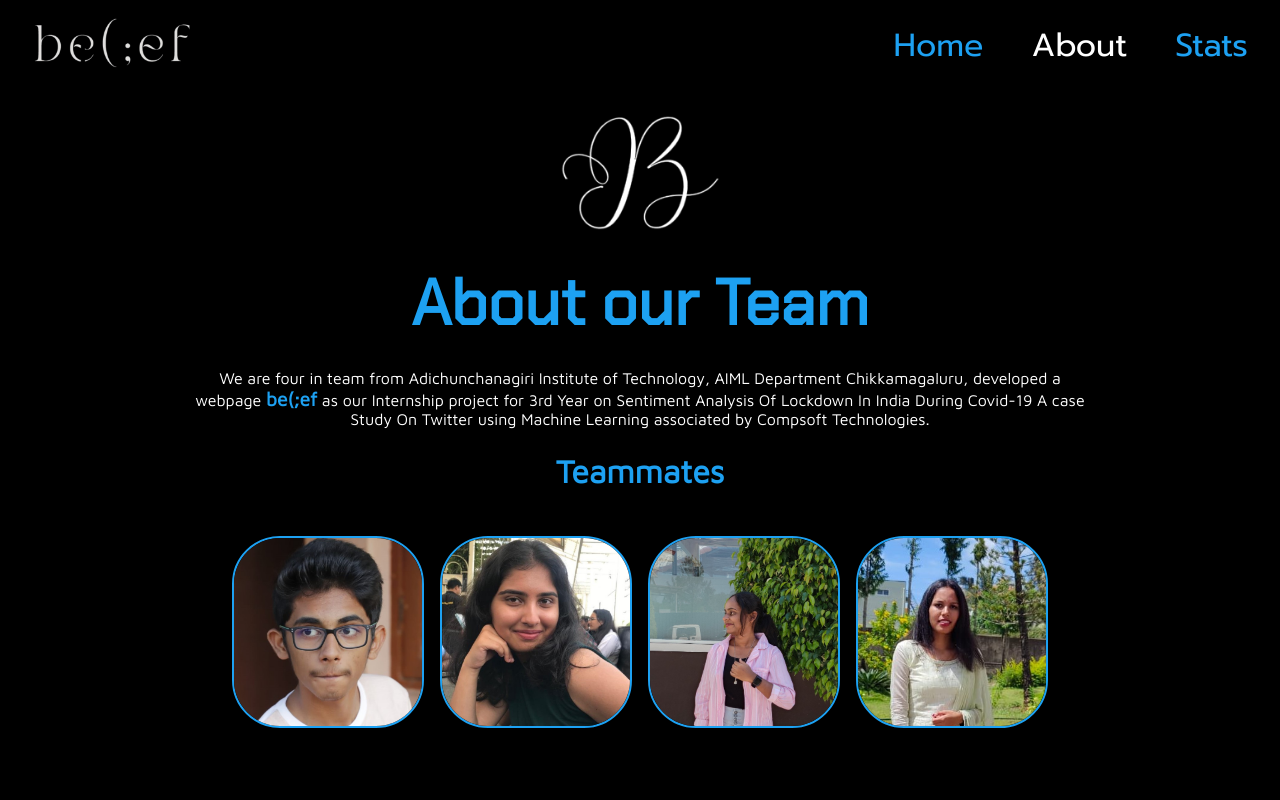
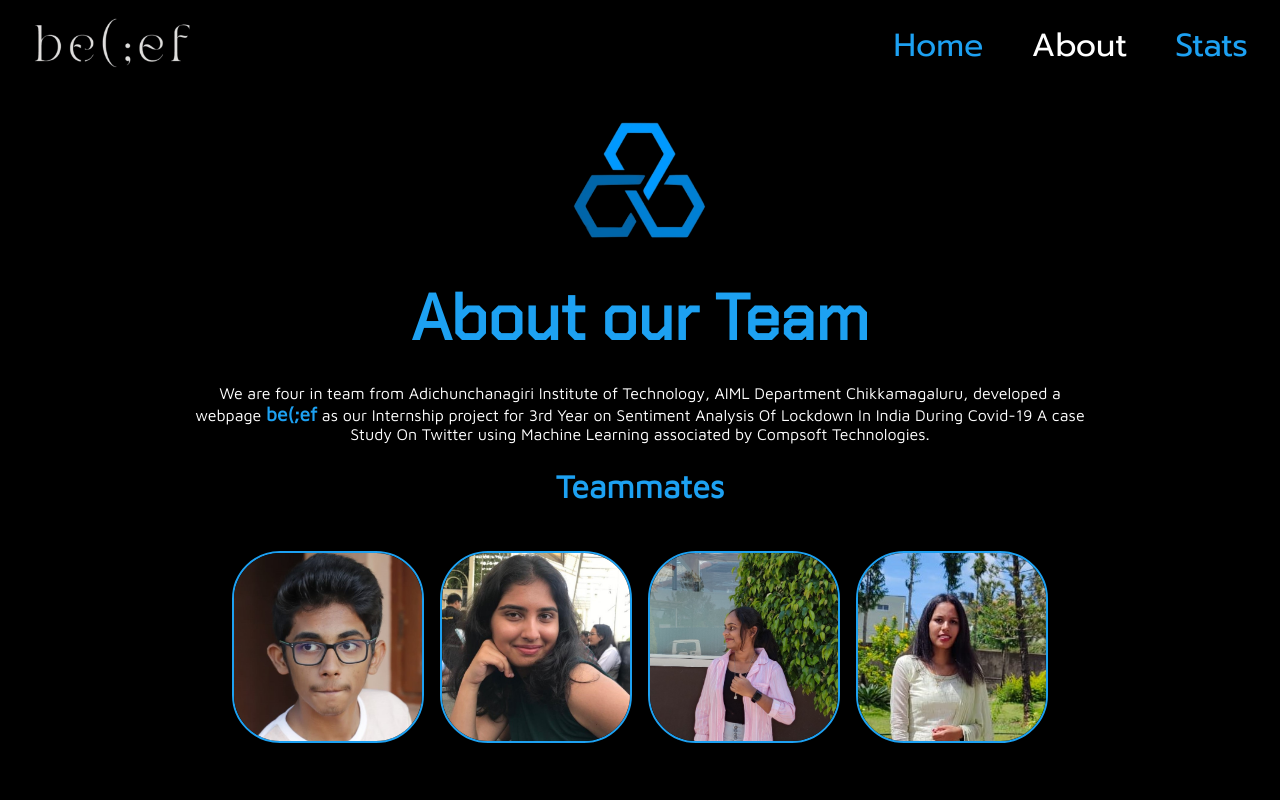
Before and after one commit to soorya-u/Belief, a React (Vite) app in the folder client/: page /about in a window 1280 px wide. Shown: the top 800 px of the page. Built offline with nearby package versions, Linux system fonts and the light colour scheme.

Commit message:
Added New Logo

```diff
--- a/client/src/components/About/index.tsx
+++ b/client/src/components/About/index.tsx
@@ -1,9 +1,9 @@
 import "./styles.css";
-import b_logo from '../../assets/img/logo_b.png'
-import dev_soo from '../../assets/img/devs/soorya.jpg'
-import dev_saa from '../../assets/img/devs/saanvi.jpg'
-import dev_ai from '../../assets/img/devs/aishwarya.jpg'
-import dev_de from '../../assets/img/devs/devi.jpg'
+import logo from "../../assets/img/logo.png";
+import dev_soo from "../../assets/img/devs/soorya.jpg";
+import dev_saa from "../../assets/img/devs/saanvi.jpg";
+import dev_ai from "../../assets/img/devs/aishwarya.jpg";
+import dev_de from "../../assets/img/devs/devi.jpg";
 // import dev_pr from '../../assets/img/devs/pratham.jpg'
 
 const About = () => {
@@ -11,7 +11,7 @@ const About = () => {
     <>
       <main className="about">
         <section className="logo">
-          <img src={b_logo} className="logo" alt="logo" />
+          <img src={logo} className="logo" alt="logo" />
         </section>
 
         <h1>About our Team</h1>
@@ -34,11 +34,7 @@ const About = () => {
               <div className="slide slide1">
                 <div className="content">
                   <div className="icon">
-                    <img
-                      src={dev_soo}
-                      alt="Avatar"
-                      className="image"
-                    />
+                    <img src={dev_soo} alt="Avatar" className="image" />
                   </div>
                 </div>
               </div>
@@ -58,11 +54,7 @@ const About = () => {
               <div className="slide slide1">
                 <div className="content">
                   <div className="icon">
-                    <img
-                      src={dev_saa}
-                      alt="Avatar"
-                      className="image"
-                    />
+                    <img src={dev_saa} alt="Avatar" className="image" />
                   </div>
                 </div>
               </div>
@@ -82,11 +74,7 @@ const About = () => {
               <div className="slide slide1">
                 <div className="content">
                   <div className="icon">
-                    <img
-                      src={dev_ai}
-                      alt="Avatar"
-                      className="image"
-                    />
+                    <img src={dev_ai} alt="Avatar" className="image" />
                   </div>
                 </div>
               </div>
@@ -106,11 +94,7 @@ const About = () => {
               <div className="slide slide1">
                 <div className="content">
                   <div className="icon">
-                    <img
-                      src={dev_de}
-                      alt="Avatar"
-                      className="image"
-                    />
+                    <img src={dev_de} alt="Avatar" className="image" />
                   </div>
                 </div>
               </div>
--- a/client/src/components/About/styles.css
+++ b/client/src/components/About/styles.css
@@ -21,8 +21,7 @@ main.about {
   }
 
   .logo img {
-    width: 10rem;
-    filter: invert(100%);
+    width: 8.5rem;
   }
 
   .para {
--- a/client/src/components/Home/index.tsx
+++ b/client/src/components/Home/index.tsx
@@ -2,7 +2,8 @@ import { useState } from "react";
 import axios from "axios";
 import ReactLoading from "react-loading";
 
-import lobo_b from "../../assets/img/logo_b.png";
+// import lobo_b from "../../assets/img/logo_b.png";
+import logo from "../../assets/img/logo.png";
 import positive_emoji from "../../assets/img/positive.png";
 import negative_emoji from "../../assets/img/negative.png";
 import neutral_emoji from "../../assets/img/neutral.png";
@@ -34,7 +35,7 @@ const Home = () => {
     <>
       <main>
         <section className="logo-img">
-          <img src={lobo_b} alt="logo" />
+          <img src={logo} alt="logo" />
         </section>
         <h1>Belief</h1>
         <section className="intro">
--- a/client/src/components/Home/styles.css
+++ b/client/src/components/Home/styles.css
@@ -29,8 +29,7 @@ main {
   }
 
   .logo-img img {
-    width: 10rem;
-    filter: invert(100%);
+    width: 8.5rem;
   }
 
   .intro p {
--- a/client/src/components/Stats/index.tsx
+++ b/client/src/components/Stats/index.tsx
@@ -2,7 +2,7 @@ import { useState } from "react";
 import axios from "axios";
 import ReactLoading from "react-loading";
 
-import b_logo from "../../assets/img/logo_b.png";
+import logo from "../../assets/img/logo.png";
 import positive_emoji from "../../assets/img/positive.png";
 import negative_emoji from "../../assets/img/negative.png";
 import neutral_emoji from "../../assets/img/neutral.png";
@@ -43,7 +43,7 @@ const Stats = () => {
     <>
       <main className="about">
         <section className="logo">
-          <img src={b_logo} className="logo" alt="logo" />
+          <img src={logo} className="logo" alt="logo" />
         </section>
 
         <h1>Stats for Nerds</h1>
--- a/client/src/components/Stats/styles.css
+++ b/client/src/components/Stats/styles.css
@@ -341,8 +341,7 @@ img[alt="negative"] {
 /*  */
 
 .logo img.logo {
-  width: 10rem;
-  filter: invert(100%);
+  width: 8.5rem;
 }
 
 .stats {
```
Also changed, not shown: client/src/assets/img/logo.png (added), client/src/assets/img/logo_b.png (deleted).
